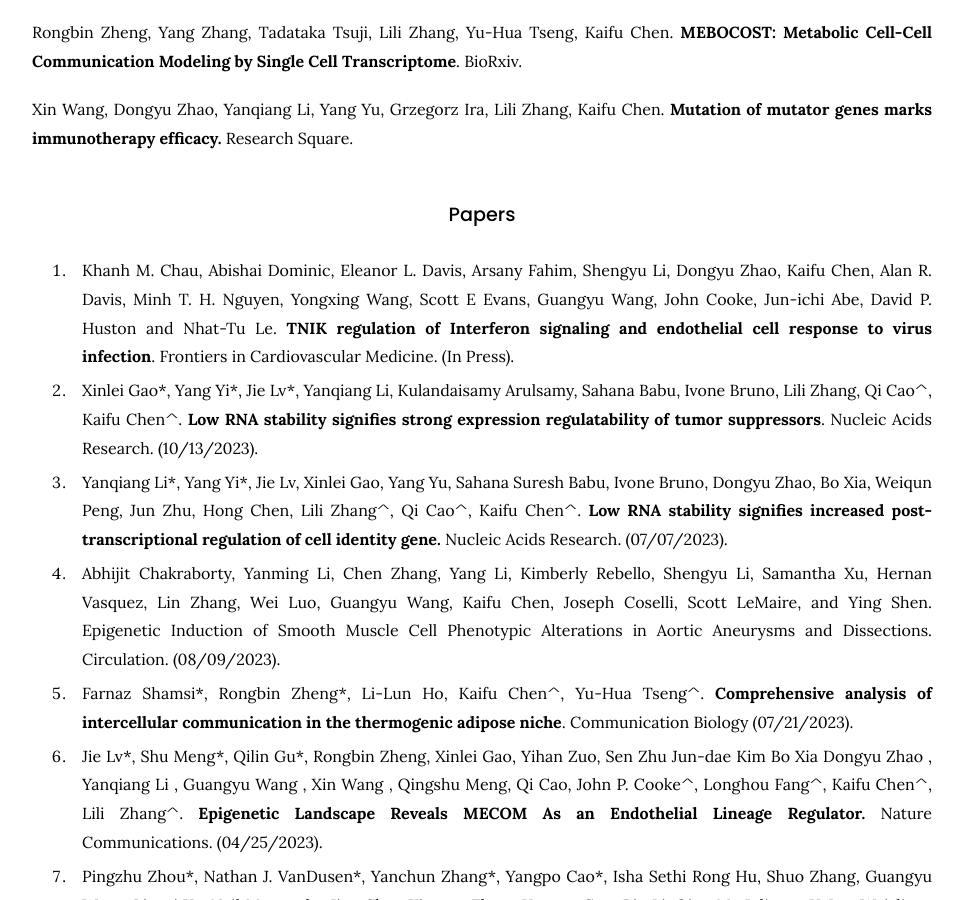
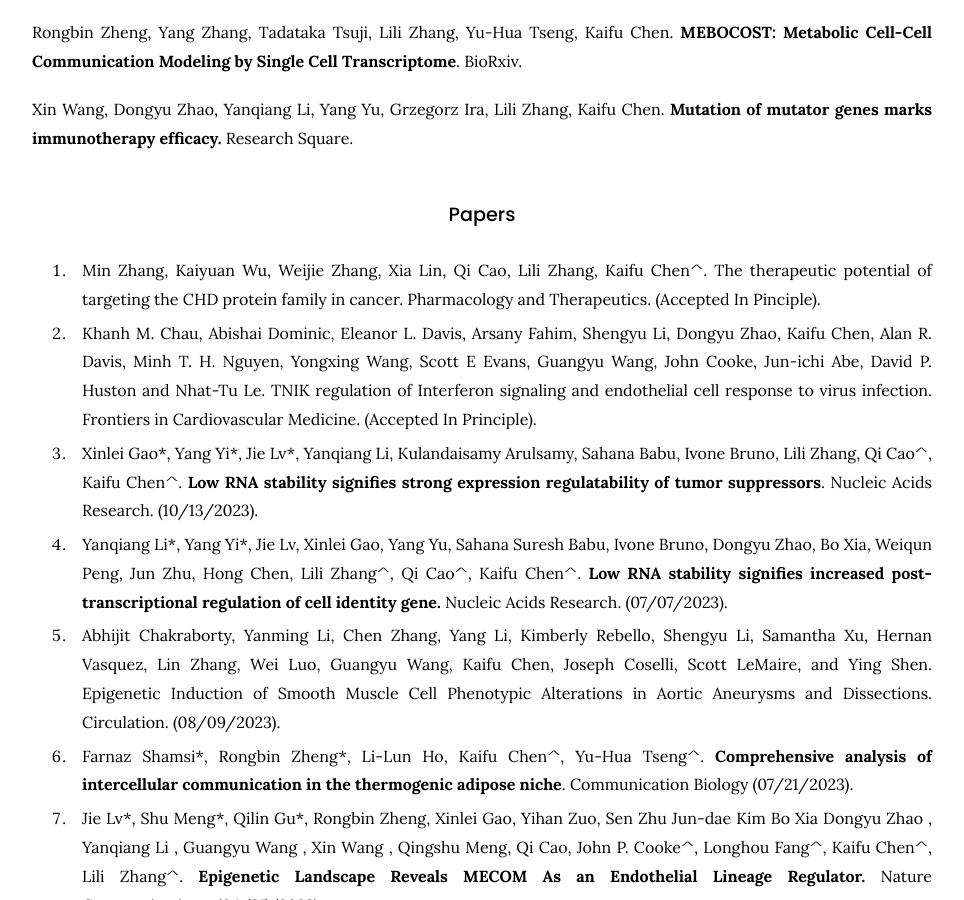
Before and after one commit to kaifuchenlab/kaifuchenlab.github.io, a Jekyll site: the page built from 3.publication/index.md, in a window 1280 px wide and 900 px high, scrolled down 371 px. Shown: the whole window, without its empty margins (158-1122 px from the left). Built offline with Jekyll 4.4.1, drawn with Linux system fonts in a browser that asks for light colours.

Commit message:
Update index.md

```diff
--- a/3.publication/index.md
+++ b/3.publication/index.md
@@ -19,7 +19,9 @@ Research Square.
 
 ### Papers
 
-81. Khanh M. Chau, Abishai Dominic, Eleanor L. Davis, Arsany Fahim, Shengyu Li, Dongyu Zhao, Kaifu Chen, Alan R. Davis, Minh T. H. Nguyen, Yongxing Wang, Scott E Evans, Guangyu Wang, John Cooke, Jun-ichi Abe, David P. Huston and Nhat-Tu Le. **TNIK regulation of Interferon signaling and endothelial cell response to virus infection**. Frontiers in Cardiovascular Medicine. (In Press).
+82. Min Zhang, Kaiyuan Wu, Weijie Zhang, Xia Lin, Qi Cao, Lili Zhang, Kaifu Chen^. The therapeutic potential of targeting the CHD protein family in cancer. Pharmacology and Therapeutics. (Accepted In Pinciple).
+
+81. Khanh M. Chau, Abishai Dominic, Eleanor L. Davis, Arsany Fahim, Shengyu Li, Dongyu Zhao, Kaifu Chen, Alan R. Davis, Minh T. H. Nguyen, Yongxing Wang, Scott E Evans, Guangyu Wang, John Cooke, Jun-ichi Abe, David P. Huston and Nhat-Tu Le. TNIK regulation of Interferon signaling and endothelial cell response to virus infection. Frontiers in Cardiovascular Medicine. (Accepted In Principle).
 
 80. Xinlei Gao\*, Yang Yi\*, Jie Lv\*, Yanqiang Li, Kulandaisamy Arulsamy, Sahana Babu, Ivone Bruno, Lili Zhang, Qi Cao^, Kaifu Chen^. **Low RNA stability signifies strong expression regulatability of tumor suppressors**. Nucleic Acids Research. (10/13/2023).
 
```
